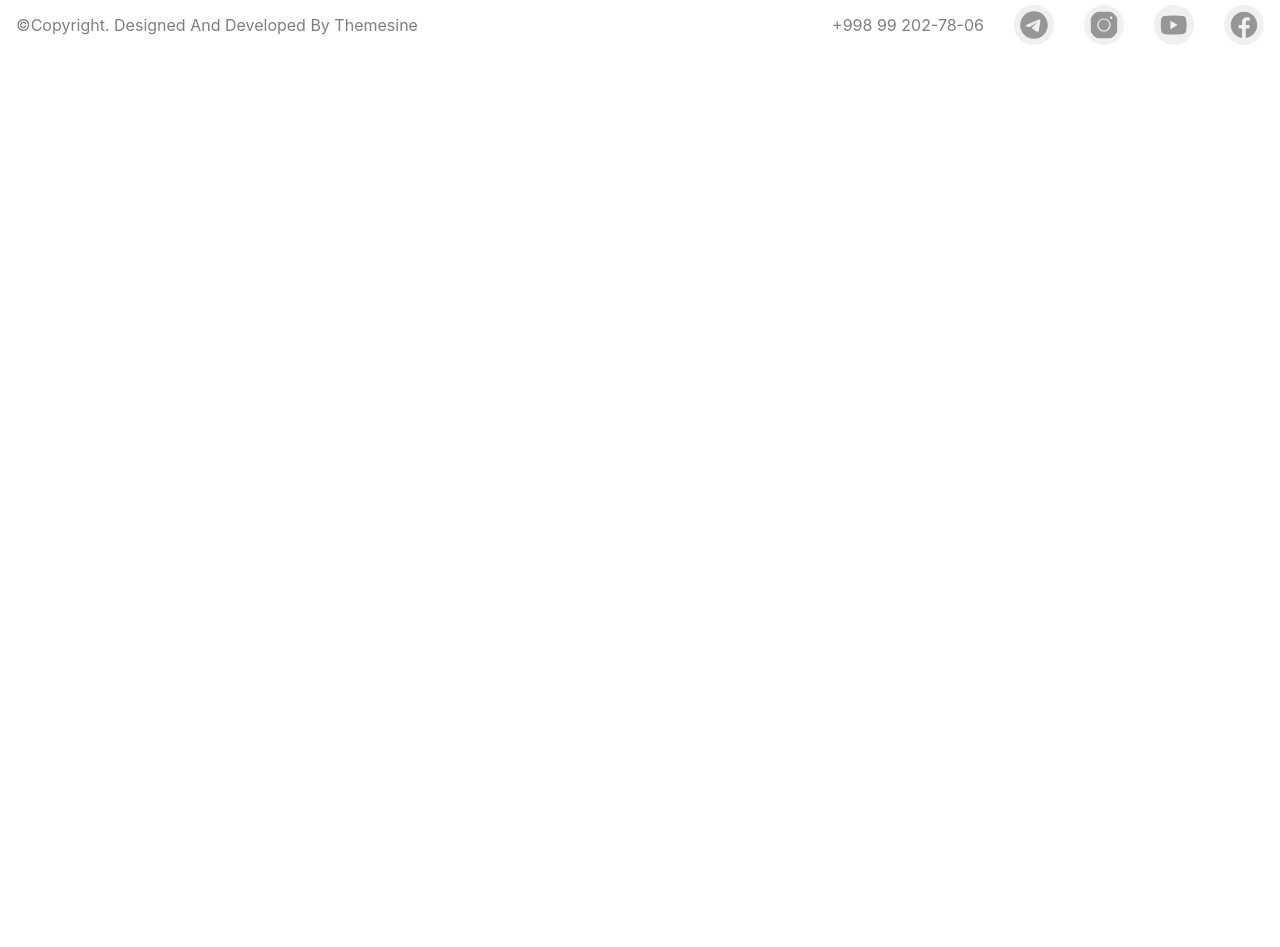
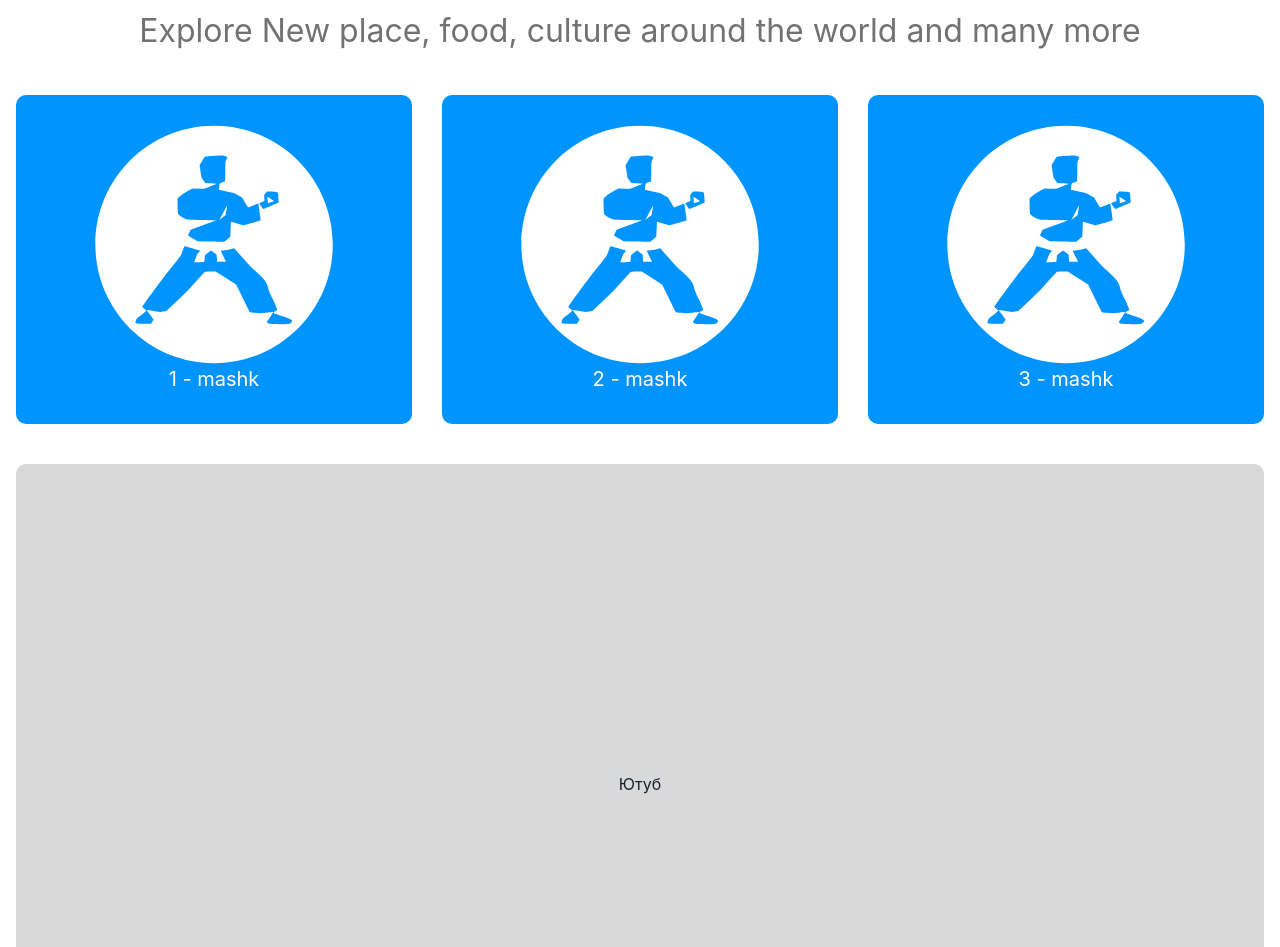
Before and after one commit to Alisher-Dev/sport-syte, a React (Vite) app: page /kompleks in a window 1280 px wide. Shown: the part 165-1112 px from the top of the page. Before the commit the page ends 800 px from the top, so only its background shows below. Built offline with nearby package versions, Linux system fonts and the light colour scheme.

Commit message:
add to mashk

```diff
--- a/package.json
+++ b/package.json
@@ -15,7 +15,8 @@
     "react": "^18.2.0",
     "react-dom": "^18.2.0",
     "react-icons": "^5.2.1",
-    "react-router-dom": "^6.23.1"
+    "react-router-dom": "^6.23.1",
+    "swiper": "^11.1.4"
   },
   "devDependencies": {
     "@types/react": "^18.2.15",
--- a/src/App.tsx
+++ b/src/App.tsx
@@ -4,6 +4,7 @@ import { Footer } from "./Components/Footer/Footer";
 import HomePage from "./Components/Body/HomePage";
 import { YaratilishTarixi } from "./Components/YaratilishTarixi/YaratilishTarixi";
 import { Yangiliklar } from "./Components/Yangiliklar/Yangiliklar";
+import Kompleks from "./Components/Kompleks/Kompleks";
 
 function App() {
   return (
@@ -13,6 +14,7 @@ function App() {
         <Route path="/" element={<HomePage />} />
         <Route path="/yaratilish" element={<YaratilishTarixi />} />
         <Route path="/yangilik" element={<Yangiliklar />} />
+        <Route path="/kompleks" element={<Kompleks />} />
       </Routes>
       <Footer />
     </>
--- a/src/Components/Footer/Footer.tsx
+++ b/src/Components/Footer/Footer.tsx
@@ -27,7 +27,12 @@ function Footer() {
           <Box as="nav" display="flex" alignItems="center" gap="30px">
             {navbar.map((el) => (
               <Link key={el.id} to={el.url}>
-                <Text fontSize="20px" color="rgba(72, 72, 72, 0.7)">
+                <Text
+                  fontSize="20px"
+                  _hover={{ color: "rgba(0, 148, 255, 0.7)" }}
+                  color="rgba(72, 72, 72, 0.7)"
+                  transition="all 0.2s ease"
+                >
                   {el.title}
                 </Text>
               </Link>
@@ -69,3 +74,28 @@ function Footer() {
 }
 
 export { Footer };
+
+//yangiliklar
+// {
+//   id: number,
+//   updated_at: Date,
+//   created_at: Date,
+//   title_uz: string,
+//   title_ru: string,
+//   desc_uz: string,
+//   desc_ru: string,
+//   img: string, // img or video
+// }
+
+//viloyatlar
+// {
+//   id: number,
+//   updated_at: Date,
+//   created_at: Date,
+//   title_uz: string,
+//   title_ru: string,
+//   desc_uz: string,
+//   desc_ru: string,
+//   viloyatImg: string, // brat b viloyat rasimi ilije xorazm ili tashkent t.d.p
+//   teacherImg: string  // a berda ustozlar rasimi agar yakshi varianting bolsa shundat ok ;)
+// }
--- a/src/Components/Header/Header.tsx
+++ b/src/Components/Header/Header.tsx
@@ -51,7 +51,8 @@ export default function Header() {
               <Link key={el.id} to={el.url}>
                 <Text
                   fontSize="18px"
-                  transition="all 0.4s ease"
+                  _hover={{ color: "rgba(0, 148, 255, 0.7)" }}
+                  transition="all 0.2s ease"
                   color={scrollY ? "rgb(96, 96, 96)" : "rgb(180, 180, 180)"}
                 >
                   {el.title}
--- /dev/null
+++ b/src/Components/Kompleks/Kompleks.tsx
@@ -0,0 +1,54 @@
+import { Box, Container, Flex, Text } from "@chakra-ui/react";
+import SliderKompleks from "./SliderKompleks";
+import { useState } from "react";
+
+function Kompleks() {
+  const [data, setData] = useState("");
+
+  return (
+    <Box mt="100px">
+      <Container maxW="1500px" m="0 auto">
+        <Text
+          fontSize="48px"
+          textAlign="center"
+          color="rgb(72, 72, 72)"
+          fontWeight="600"
+        >
+          Kompleks mashklar
+        </Text>
+        <Text fontSize="32px" color="rgb(115, 114, 114)" textAlign="center">
+          Explore New place, food, culture around the world and many more
+        </Text>
+        <Box mt="40px">
+          <SliderKompleks dataAdd={setData} />
+        </Box>
+        <Flex
+          alignItems="center"
+          justifyContent="center"
+          mt="40px"
+          borderRadius="10px"
+          w="100%"
+          h="640px"
+          bg="rgba(217, 217, 217, 1)"
+        >
+          {data ? (
+            <iframe
+              width="100%"
+              height="100%"
+              src={data}
+              title="YouTube video player"
+              frameBorder="0"
+              allow="accelerometer; autoplay; clipboard-write; encrypted-media; gyroscope; picture-in-picture; web-share"
+              referrerPolicy="strict-origin-when-cross-origin"
+              allowFullScreen
+            ></iframe>
+          ) : (
+            <Text>Ютуб</Text>
+          )}
+        </Flex>
+      </Container>
+    </Box>
+  );
+}
+
+export default Kompleks;
--- /dev/null
+++ b/src/Components/Kompleks/SliderKompleks.tsx
@@ -0,0 +1,65 @@
+import { Swiper, SwiperSlide } from "swiper/react";
+import Mashk from "../../assets/image/mashkSon.svg";
+
+import "swiper/css";
+import "swiper/css/free-mode";
+import "swiper/css/pagination";
+
+import { FreeMode, Pagination } from "swiper/modules";
+import { Box, Image, Text } from "@chakra-ui/react";
+import { Dispatch, SetStateAction } from "react";
+
+interface TypeSliderKompanent {
+  dataAdd: Dispatch<SetStateAction<string>>;
+}
+
+export default function SliderKompleks({ dataAdd }: TypeSliderKompanent) {
+  const mashklar = [
+    {
+      id: 1,
+      iframe: `https://www.youtube.com/embed/1FLBqUCcoSo?si=KtQPmDGLqwJoLvP9`,
+    },
+    {
+      id: 2,
+      iframe: `https://www.youtube.com/embed/LLfWPLiPtck?si=d6F2mDNil3ydM9uQ`,
+    },
+    {
+      id: 3,
+      iframe: `https://www.youtube.com/embed/LLfWPLiPtck?si=d6F2mDNil3ydM9uQ`,
+    },
+    {
+      id: 4,
+      iframe: `https://www.youtube.com/embed/1FLBqUCcoSo?si=KtQPmDGLqwJoLvP9`,
+    },
+    {
+      id: 5,
+      iframe: `https://www.youtube.com/embed/1FLBqUCcoSo?si=KtQPmDGLqwJoLvP9`,
+    },
+  ];
+
+  return (
+    <Swiper
+      slidesPerView={3}
+      spaceBetween={30}
+      freeMode={true}
+      modules={[FreeMode, Pagination]}
+      className="mySwiper"
+    >
+      {mashklar.map((el, i) => (
+        <SwiperSlide key={el.id}>
+          <Box
+            onClick={() => dataAdd(el.iframe)}
+            p="30px"
+            borderRadius="10px"
+            bg="rgba(0, 148, 255, 1)"
+          >
+            <Image m="auto" src={Mashk} alt="Mashk Son" />
+            <Text textAlign="center" color="white" fontSize="20px">
+              {i + 1} - mashk
+            </Text>
+          </Box>
+        </SwiperSlide>
+      ))}
+    </Swiper>
+  );
+}
--- a/src/style/style.css
+++ b/src/style/style.css
@@ -4,3 +4,24 @@
   box-sizing: border-box;
   font-family: sans-serif;
 }
+
+.swiper {
+  width: 100%;
+  height: 100%;
+}
+
+.swiper-slide {
+  text-align: center;
+  font-size: 18px;
+  background: #fff;
+  display: flex;
+  justify-content: center;
+  align-items: center;
+}
+
+.swiper-slide img {
+  display: block;
+  width: 100%;
+  height: 100%;
+  object-fit: cover;
+}
```
Also changed, not shown: src/assets/image/mashkSon.svg (added), 1 other file (tests, documents, lock files or other folders).
